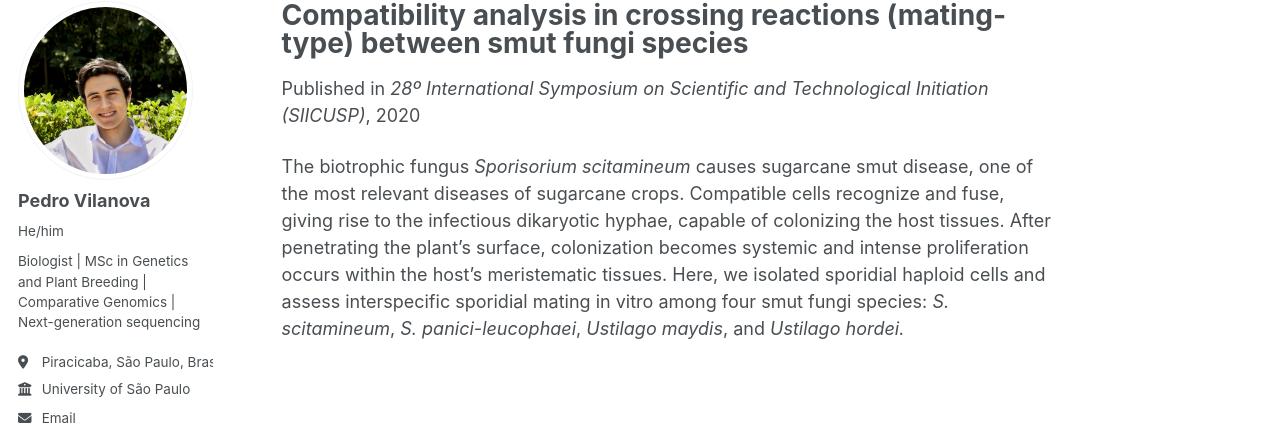
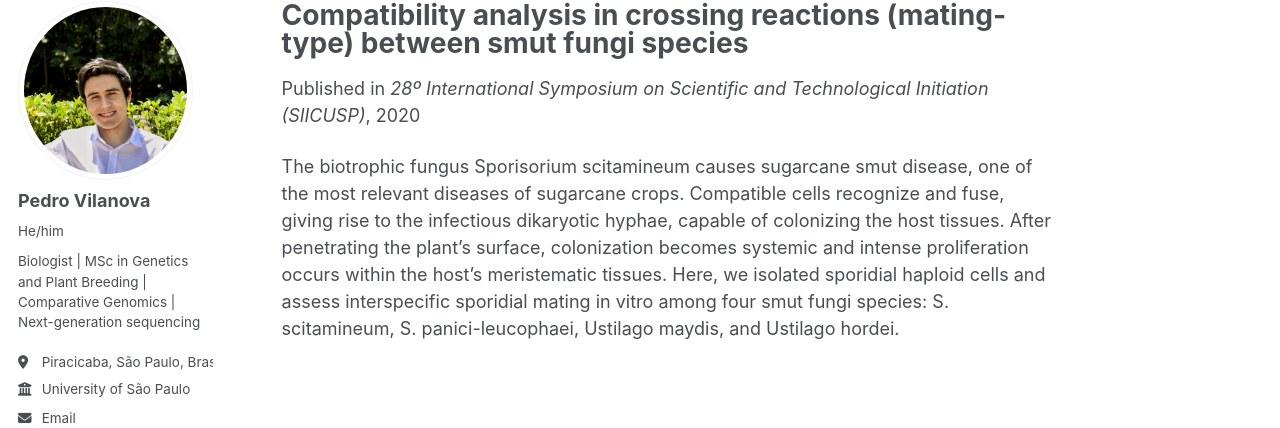
Before and after one commit to pedrofvilanova/pedrofvilanova.github.io, a Jekyll site: the page built from _publications/28_siicusp.md, in a window 1280 px wide and 900 px high. Shown: the part 98-526 px from the top of the window. Built offline with Jekyll 4.4.1, drawn with Linux system fonts in a browser that asks for light colours; some web fonts are replaced.

```diff
--- a/_publications/28_siicusp.md
+++ b/_publications/28_siicusp.md
@@ -9,6 +9,6 @@ venue: '28º International Symposium on Scientific and Technological Initiation
 citation: 'VILANOVA-FERREIRA, P. F.; CRESTANA, G.S. ; MONTEIRO-VITORELLO, C. B. . Compatibility analysis in crossing reactions (mating-type) between smut fungi species. In: 28º International Symposium on Scientific and Technological Initiation (SIICUSP), 2020. '
 ---
 
-The biotrophic fungus _Sporisorium scitamineum_ causes sugarcane smut disease, one of the most relevant diseases of sugarcane crops. Compatible cells recognize and fuse, giving rise to the infectious dikaryotic hyphae, capable of colonizing the host tissues. After penetrating the plant’s surface, colonization becomes systemic and intense proliferation occurs within the host’s meristematic tissues. Here, we isolated sporidial haploid cells and assess interspecific sporidial mating in vitro among four smut fungi species: _S. scitamineum_, _S. panici-leucophaei_, _Ustilago maydis_, and _Ustilago hordei._
+The biotrophic fungus Sporisorium scitamineum causes sugarcane smut disease, one of the most relevant diseases of sugarcane crops. Compatible cells recognize and fuse, giving rise to the infectious dikaryotic hyphae, capable of colonizing the host tissues. After penetrating the plant’s surface, colonization becomes systemic and intense proliferation occurs within the host’s meristematic tissues. Here, we isolated sporidial haploid cells and assess interspecific sporidial mating in vitro among four smut fungi species: S. scitamineum, S. panici-leucophaei, Ustilago maydis, and Ustilago hordei.
 
 <embed src="https://pedrofvilanova.github.io/files/siicusp.pdf" width="100%" height="600px" type="application/pdf"/>
```
